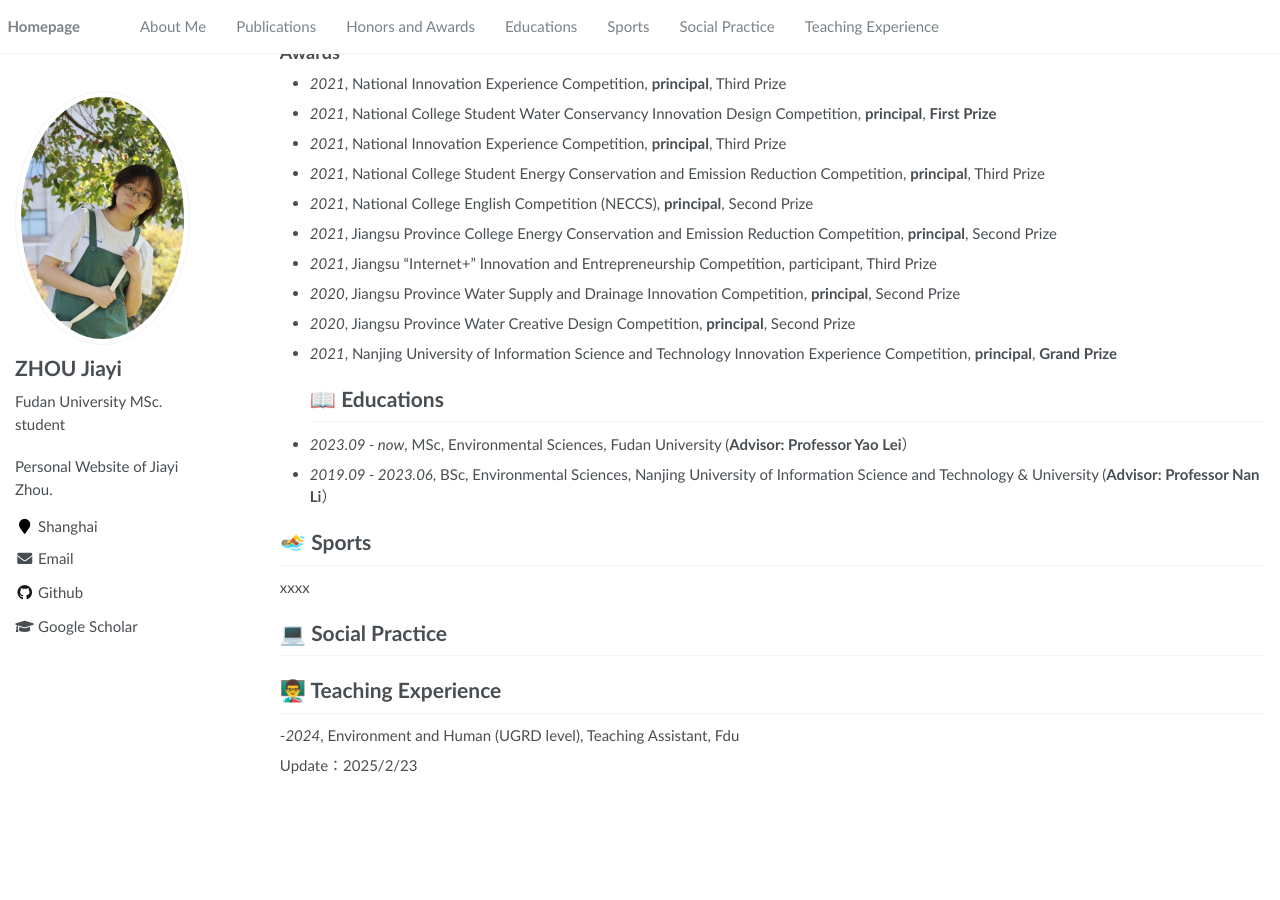
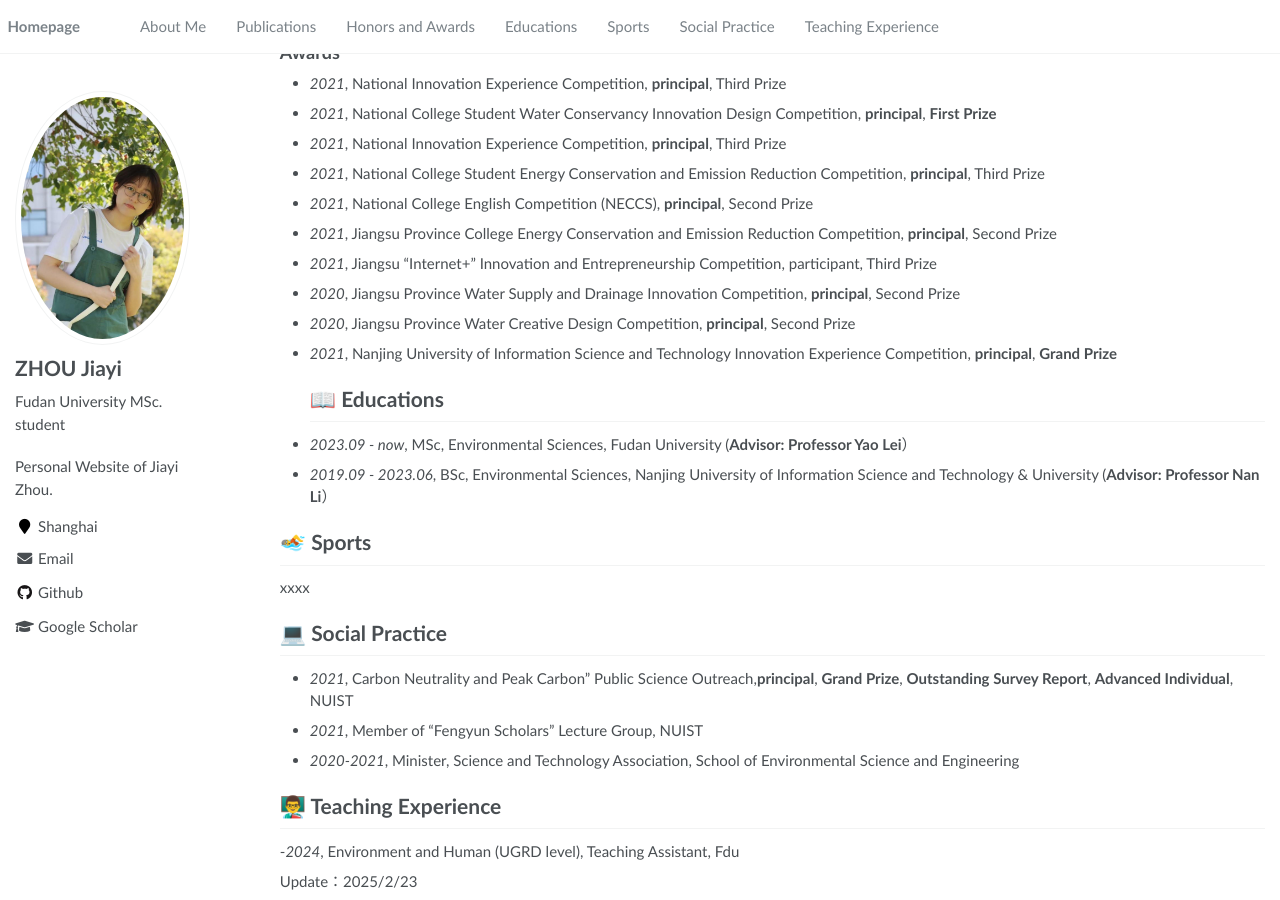
Before and after one commit to jiayizhou1022/jiayizhou1022.github.io, a Jekyll site: the page built from _pages/about.md, in a window 1280 px wide and 900 px high, scrolled down 1138 px. Built offline with Jekyll 4.4.1, drawn with Linux system fonts in a browser that asks for light colours; before the commit the page ends 1922 px from its top, so only the background shows below that.

Commit message:
Update about.md

```diff
--- a/_pages/about.md
+++ b/_pages/about.md
@@ -99,6 +99,9 @@ xxxx
 
 
 # 💻 Social Practice
+- *2021*, Carbon Neutrality and Peak Carbon" Public Science Outreach,**principal**, **Grand Prize**, **Outstanding Survey Report**, **Advanced Individual**, NUIST
+- *2021*, Member of "Fengyun Scholars" Lecture Group, NUIST
+- *2020-2021*, Minister, Science and Technology Association, School of Environmental Science and Engineering
 
 
 
@@ -113,4 +116,5 @@ xxxx
 -*2024*, Environment and Human (UGRD level), Teaching Assistant, Fdu
 
 
+
 Update：2025/2/23
```
